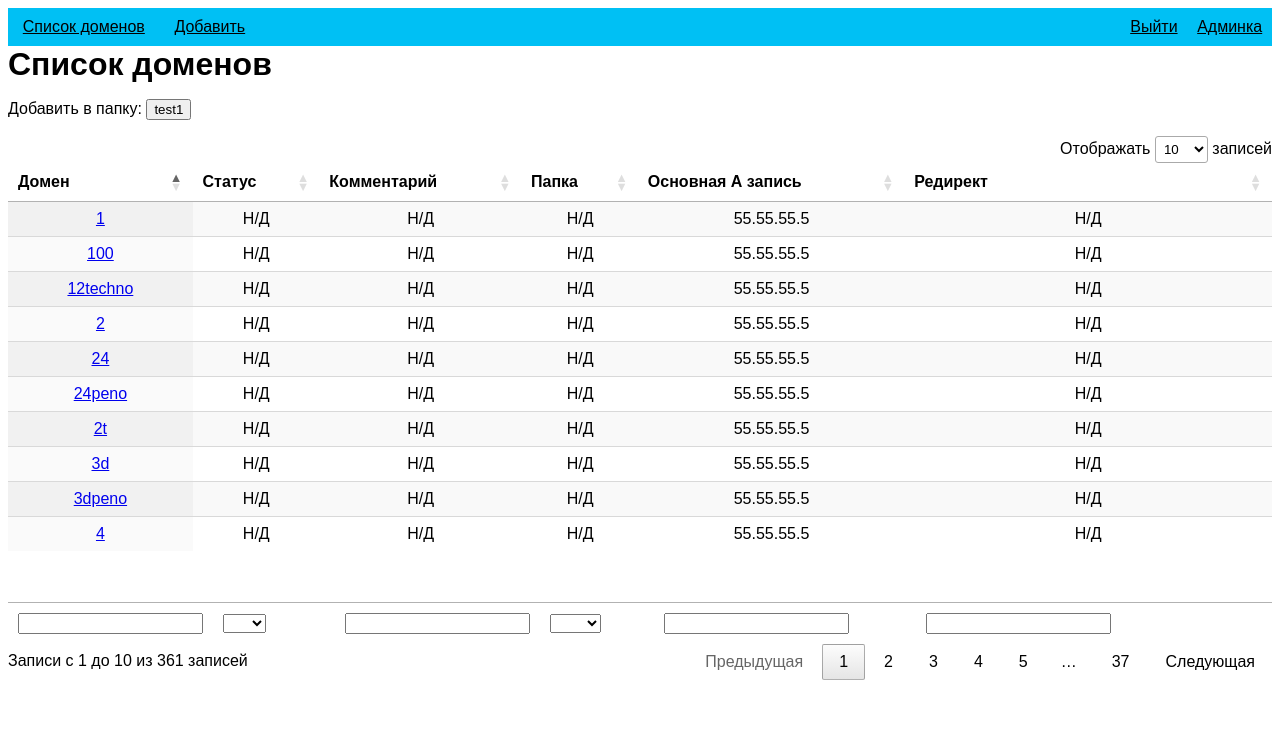
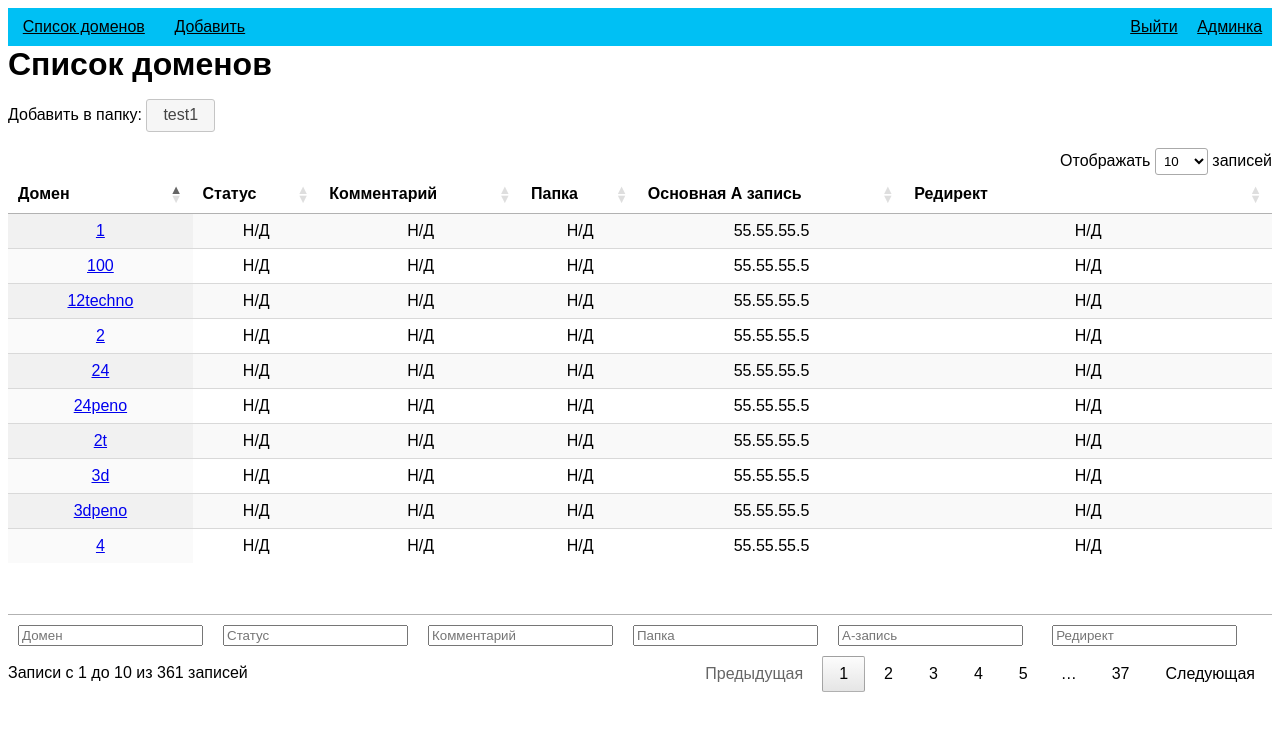
Before and after one commit to rayny/massDNS, a Django app: page / in a window 1280 px wide. Shown: the top 731 px of the page. Run offline with Django 3.2, Linux system fonts and the light colour scheme; a user stored in the database is signed in; data comes from the database, SQL or seed files in the repository; lists and menus that the app fills with data are empty; some libraries are stand-ins or nearby versions.

Commit message:
fixed folder-button and search fields

```diff
--- a/templates/list.html
+++ b/templates/list.html
@@ -57,8 +57,8 @@ function add_select_search(column) {
     } );
 }
 
-function add_text_search(column) {
-    $('<input>').attr('type', 'text').appendTo($(column.footer()).empty())
+function add_text_search(column, placeholder) {
+    $('<input>').attr({type: 'text', placeholder: placeholder}).appendTo($(column.footer()).empty())
         .on( 'keyup change', function () {
             if (column.search() !== this.value) {
                 column.search(this.value).draw();
@@ -192,12 +192,12 @@ $(document).ready(function() {
 
         //bFilter: false,
         "initComplete": function() {
-            add_text_search(this.api().column('name:name'));
-            add_text_search(this.api().column('comment:name'));
-            add_select_search(this.api().column('status:name'));
-            add_select_search(this.api().column('folder:name'));
-            add_text_search(this.api().column('main_a_record:name'));
-            add_text_search(this.api().column('redirect:name'));
+            add_text_search(this.api().column('name:name'), 'Домен');
+            add_text_search(this.api().column('comment:name'), 'Комментарий');
+            add_text_search(this.api().column('status:name'), 'Статус');
+            add_text_search(this.api().column('folder:name'), 'Папка');
+            add_text_search(this.api().column('main_a_record:name'), 'А-запись');
+            add_text_search(this.api().column('redirect:name'), 'Редирект');
             makelinks();
             setInterval(makelinks, 100);
         },
@@ -225,6 +225,10 @@ function change_checked() {
     window.location = url + '?names=' + names
 }
 
+$(document).ready(function() {
+   $('.buttfolder').button()
+});
+
 function makelinks() {
 $(".sorting_1").html(function(index, oldHtml) {
     if (oldHtml[0]!="<") {
@@ -241,7 +245,7 @@ $(".sorting_1").html(function(index, oldHtml) {
     <h1>Список доменов</h1>
     <p><span>Добавить в папку: </span>
         {% for folder in folders %}
-            <button onclick="add_to_folder('{{ folder }}')">{{ folder }}</button>
+            <button class="buttfolder" onclick="add_to_folder('{{ folder }}')">{{ folder }}</button>
         {% endfor %}
     </p>
     <table id="main_table" class="display dt-body-center">
```
